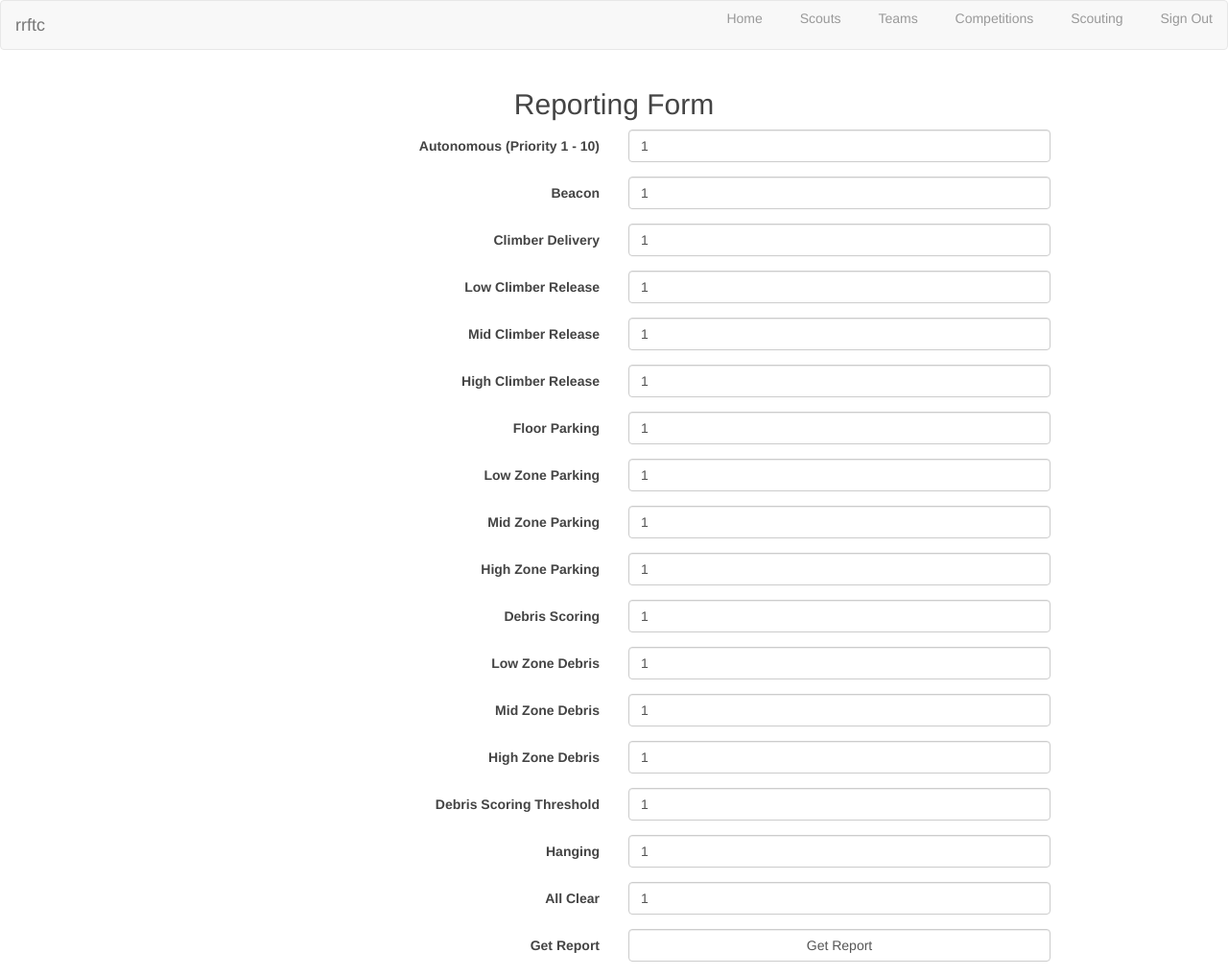
After one commit to jasonrahm/rrftc, a Flask app: page /reporting in a window 1280 px wide. The commit adds this page. Shown: the whole page at 96% size. Run offline with Flask 2, Linux system fonts and the light colour scheme; the visitor is signed in with stand-in values (Sample User, id 1); some libraries are stand-ins or nearby versions.

Commit message:
added team id route to routes.py and template team.html added report form to forms.py added reporting route to routes.py and template reporting.html

```diff
--- a/rrftc/forms.py
+++ b/rrftc/forms.py
@@ -61,6 +61,38 @@ class ScoutingForm(Form):
             return False
         else:
             return True
+
+
+class ReportingForm(Form):
+    auto = IntegerField('Autonomous (Priority 1 - 10)', [validators.NumberRange(message='Range should be between 1 and 10.', min=1, max=10)], default=1)
+    beacon = IntegerField('Beacon', [validators.NumberRange(message='Range should be between 1 and 10.', min=1, max=10)], default=1)
+    aclimbers = IntegerField('Climber Delivery', [validators.NumberRange(message='Range should be between 1 and 10.', min=1, max=10)], default=1)
+    lclimber = IntegerField('Low Climber Release', [validators.NumberRange(message='Range should be between 1 and 10.', min=1, max=10)], default=1)
+    mclimber = IntegerField('Mid Climber Release', [validators.NumberRange(message='Range should be between 1 and 10.', min=1, max=10)], default=1)
+    hclimber = IntegerField('High Climber Release', [validators.NumberRange(message='Range should be between 1 and 10.', min=1, max=10)], default=1)
+    fpark = IntegerField('Floor Parking', [validators.NumberRange(message='Range should be between 1 and 10.', min=1, max=10)], default=1)
+    lpark = IntegerField('Low Zone Parking', [validators.NumberRange(message='Range should be between 1 and 10.', min=1, max=10)], default=1)
+    mpark = IntegerField('Mid Zone Parking', [validators.NumberRange(message='Range should be between 1 and 10.', min=1, max=10)], default=1)
+    hpark = IntegerField('High Zone Parking', [validators.NumberRange(message='Range should be between 1 and 10.', min=1, max=10)], default=1)
+    debris = IntegerField('Debris Scoring', [validators.NumberRange(message='Range should be between 1 and 10.', min=1, max=10)], default=1)
+    ldebrisscore = IntegerField('Low Zone Debris', [validators.NumberRange(message='Range should be between 1 and 10.', min=1, max=10)], default=1)
+    mdebrisscore = IntegerField('Mid Zone Debris', [validators.NumberRange(message='Range should be between 1 and 10.', min=1, max=10)], default=1)
+    hdebrisscore = IntegerField('High Zone Debris', [validators.NumberRange(message='Range should be between 1 and 10.', min=1, max=10)], default=1)
+    avgdebris = IntegerField('Debris Scoring Threshold', [validators.DataRequired('How much debris is scored on average?')], default=1)
+    hang = IntegerField('Hanging', [validators.NumberRange(message='Range should be between 1 and 10.', min=1, max=10)], default=1)
+    allclear = IntegerField('All Clear', [validators.NumberRange(message='Range should be between 1 and 10.', min=1, max=10)], default=1)
+
+    submit = SubmitField('Get Report')
+
+    def __init__(self, *args, **kwargs):
+        Form.__init__(self, *args, **kwargs)
+
+    def validate(self):
+        if not Form.validate(self):
+            return False
+        else:
+            return True
+
 
 class CompetitionTeamForm(Form):
     competition = HiddenField('Competition')
--- a/rrftc/routes.py
+++ b/rrftc/routes.py
@@ -1,6 +1,6 @@
 from rrftc import app
 from flask import render_template, request, flash, session, url_for, redirect
-from forms import SigninForm, CompetitionForm, ScoutForm, TeamForm, CompetitionTeamForm, ScoutingForm
+from forms import SigninForm, CompetitionForm, ScoutForm, TeamForm, CompetitionTeamForm, ScoutingForm, ReportingForm
 from models import db, Competition, Scout, Team, CompetitionTeam, Scouting
 
 @app.route('/')
@@ -58,9 +58,45 @@ def teams():
                 return redirect(url_for('teams'))
 
         elif request.method == 'GET' :
-            teams = db.session.query(Team).all()
+            #teams = db.session.query(Team).all()
             teams = db.session.query(Team).order_by(Team.Number).all()
             return render_template('teams.html', teams=teams, form=form)
+
+@app.route('/teams/<int:id>', methods = ['GET'])
+def team(id):
+    if 'username' not in session:
+        return redirect(url_for('signin'))
+
+    user = session['username']
+    if user is None:
+        redirect(url_for('signin'))
+    else:
+        team = db.session.query(Team).filter(Team.id == id).all()
+        reports = db.session.query(Scouting).filter(Scouting.Team == id).all()
+
+        return render_template('team.html', id=id, reports=reports, team=team)
+
+
+@app.route('/reporting', methods=['GET', 'POST'])
+def reporting():
+
+    form = ReportingForm()
+
+    if 'username' not in session:
+        return redirect(url_for('signin'))
+
+    user = session['username']
+    if user is None:
+        redirect(url_for('signin'))
+    else:
+        if request.method == 'POST':
+            if not form.validate():
+                return render_template('reporting.html', form=form)
+            else:
+                return redirect(url_for('reporting'))
+
+        elif request.method == 'GET':
+            return render_template('reporting.html', form=form)
 
 @app.route('/teams/delete/<int:id>',)
 def delete_team_entry(id):
@@ -179,16 +215,7 @@ def delete_scout_entry(id):
     db.session.delete(scout)
     db.session.commit()
     return redirect(url_for('scouts'))
-'''
 
-@app.route('/addMatch')
-def addMatch():
-    return render_template('addMatch.html')
-
-@app.route('matches')
-def matches():
-    return render_template('matches.html')
-'''
 @app.route('/scouting', methods=['GET', 'POST'])
 def scouting():
 
@@ -299,3 +326,15 @@ def scouting():
         elif request.method == 'GET' :
             reports = db.session.query(Scouting).all()
             return render_template('scouting.html', reports=reports, form=form)
+
+
+'''
+
+@app.route('/addMatch')
+def addMatch():
+    return render_template('addMatch.html')
+
+@app.route('matches')
+def matches():
+    return render_template('matches.html')
+'''
--- /dev/null
+++ b/rrftc/templates/reporting.html
@@ -0,0 +1,28 @@
+{% extends "layout.html" %}
+
+{% block content %}
+
+{% if form.errors %}
+    <ul>
+        {% for field_name, field_errors in form.errors|dictsort if field_errors %}
+            {% for error in field_errors %}
+                <li>{{ form[field_name].label }}: {{ error }}</li>
+            {% endfor %}
+        {% endfor %}
+    </ul>
+{% endif %}
+
+
+  <h2>Reporting Form</h2>
+  <form class="form-horizontal" action="{{ url_for('reporting') }}" method="post">
+    {{ form.hidden_tag() }}
+    {%  for field in form if field.widget.input_type != 'hidden' %}
+        <div class="form-group">
+        {{ field.label(class_="control-label col-xs-6") }}
+            <div class="col-xs-6">
+            {{ field(class_="form-control") }}
+            </div>
+        </div>
+    {%  endfor %}
+  </form>
+{% endblock %}
--- a/rrftc/templates/teams.html
+++ b/rrftc/templates/teams.html
@@ -8,13 +8,13 @@
     {{ form.hidden_tag() }}
 
     {{ form.number.label }}
-    {{ form.number }}
+    {{ form.number }}<br>
 
     {{ form.name.label }}
-    {{ form.name }}
+    {{ form.name }}<br>
 
     {{ form.website.label }}
-    {{ form.website }}
+    {{ form.website }}<br>
 
     {{ form.submit }}
   </form>
```
Also changed, not shown: rrftc/templates/team.html (added, +10 -0 lines).
